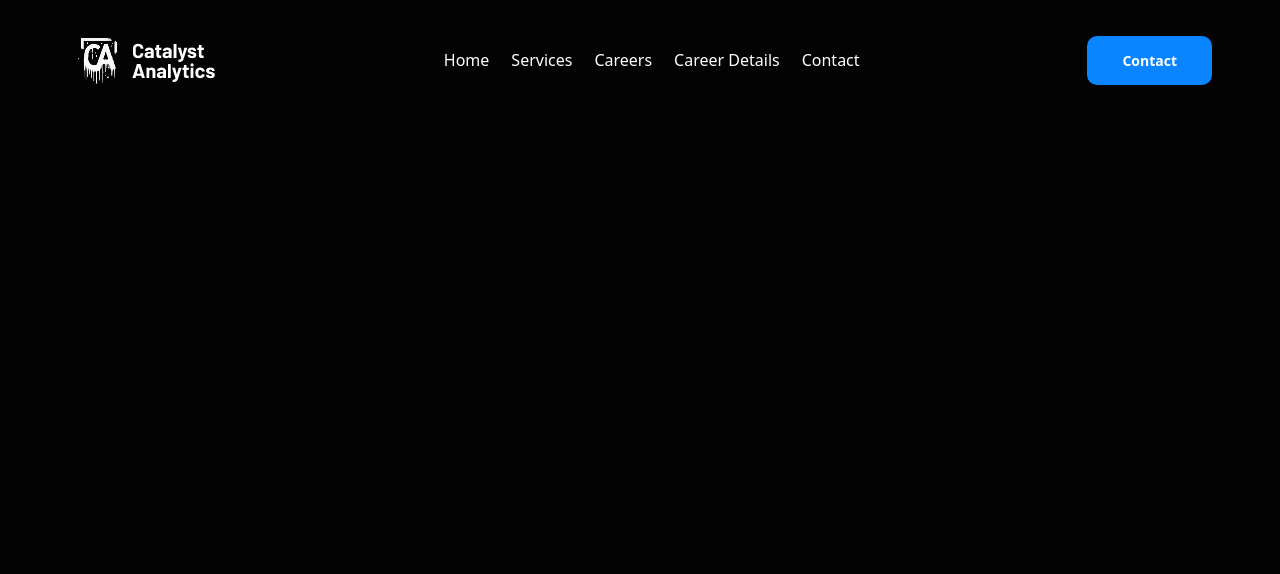
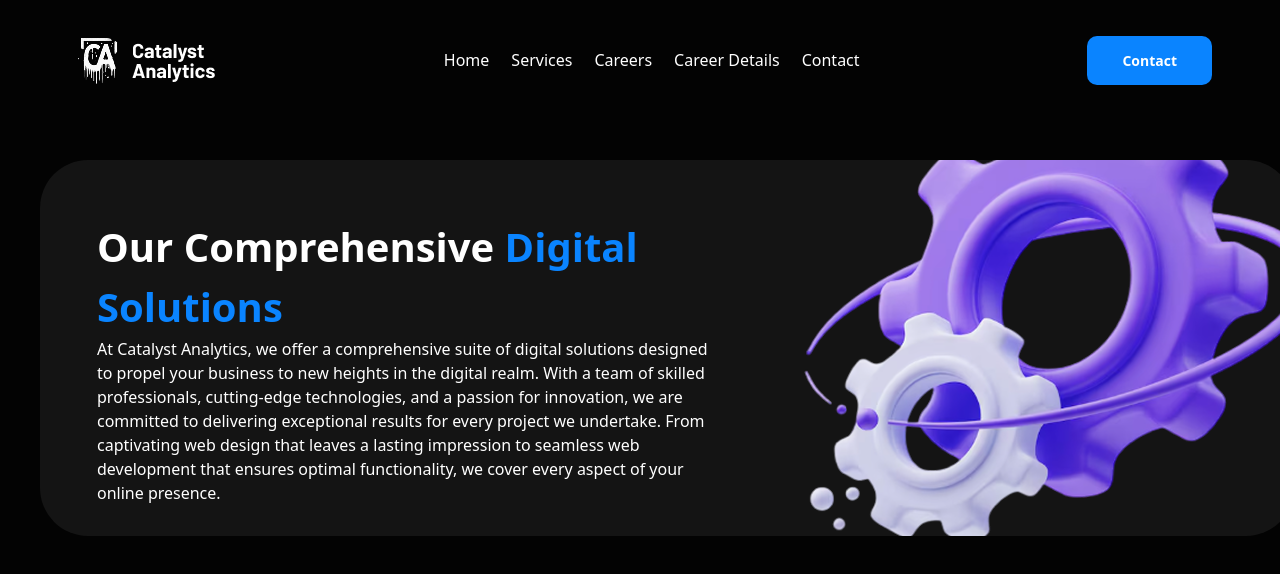
Before and after one commit to maga76/ezamweeek3, a website: page src/page2.html in a window 1280 px wide. Drawn offline with Linux system fonts and the light colour scheme.

Commit message:
section1 and bag

```diff
--- a/src/page2.html
+++ b/src/page2.html
@@ -19,8 +19,19 @@
             </div>
             <button class="p-[14px_35px] bg-[#0A84FF] text-[14px] font-semibold rounded-[10px] lg:block hidden ">Contact</button>
             <p class="lg:hidden block text-[30px]">☰</p>
-            <!-- /// -->
         </div>
     </header>
+    <main>
+        <section class="max-w-[1200px] m-auto">
+            <div class="flex bg-[#141414] w-[1254px] h-[376px] rounded-[48px] mt-[40px] lg:flex hidden">
+                <aside class="p-[57px_57px]">
+                    <p class="lg:text-[40px] font-semibold ">Our Comprehensive <span class="text-[#0A84FF] font-black"> Digital Solutions</span></p>
+                    <p class="text-[16px] font-normal w-[629px]">At Catalyst Analytics, we offer a comprehensive suite of digital solutions designed to propel your business to new heights in the digital realm. With a team of skilled professionals, cutting-edge technologies, and a passion for innovation, we are committed to delivering exceptional results for every project we undertake. From captivating web design that leaves a lasting impression to seamless web development that ensures optimal functionality, we cover every aspect of your online presence.</p>
+                </aside>
+                <img src="./image/Screenshot_85.png" alt="">
+            </div>
+            <!-- // -->
+        </section>
+    </main>
 </body>
 </html>
```
Also changed, not shown: src/image/Screenshot_85.png (added), src/output.css.
